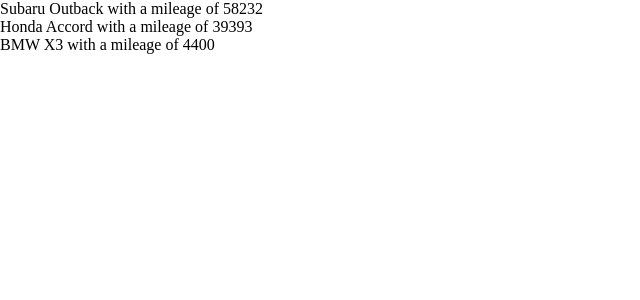
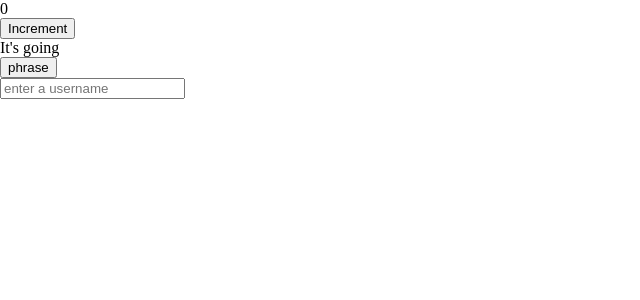
Before and after one commit to Pegasus321/angular-starter-example-cipsav, an Angular app: page / in a window 1280 px wide. Shown: the top 300 px of the page, without its empty margins (0-640 px from the left). Built offline with nearby package versions, Linux system fonts and the light colour scheme.

Commit message:
added ngModel....MVVM...by importing  FormsModule

```diff
--- a/src/app/app.component.html
+++ b/src/app/app.component.html
@@ -9,6 +9,21 @@
 <!--
 {{speak()}} -->
 
-<div *ngFor="let car of cars">
+<!-- <div *ngFor="let car of cars">
   {{ car.make }} {{ car.model }} with a mileage of {{ car.miles }}
+</div> -->
+<!-- <button (click)="saySomething()">Button</button> -->
+<div>
+  <div class='number-display'>
+    {{counter}}
+  </div>
+<button (click)="increment()">Increment</button>
 </div>
+<div>
+<div class='number-display'>
+  {{phrase}}
+</div>
+<button (click)="update()">phrase</button>
+</div>
+{{username}}
+<input [(ngModel)]="username" placeholder="enter a username"/>
--- a/src/app/app.component.ts
+++ b/src/app/app.component.ts
@@ -9,9 +9,21 @@
   styleUrls: ['./app.component.css'],
 })
 export class AppComponent {
+  username: string;
   cars: Car[];
   constructor(private transportationService: TransportationService) {
     this.cars = this.transportationService.getCars();
+  }
+  phrase = "It's going";
+  update() {
+    this.phrase += ' ..and going';
+  }
+  counter = 0;
+  increment() {
+    this.counter++;
+  }
+  saySomething() {
+    alert('Good Day');
   }
   //now instead of here we import it from transportaion.service.ts
   // subaru: Car = { make: 'Subaru', model: 'Outback', miles: 58232 };
```
